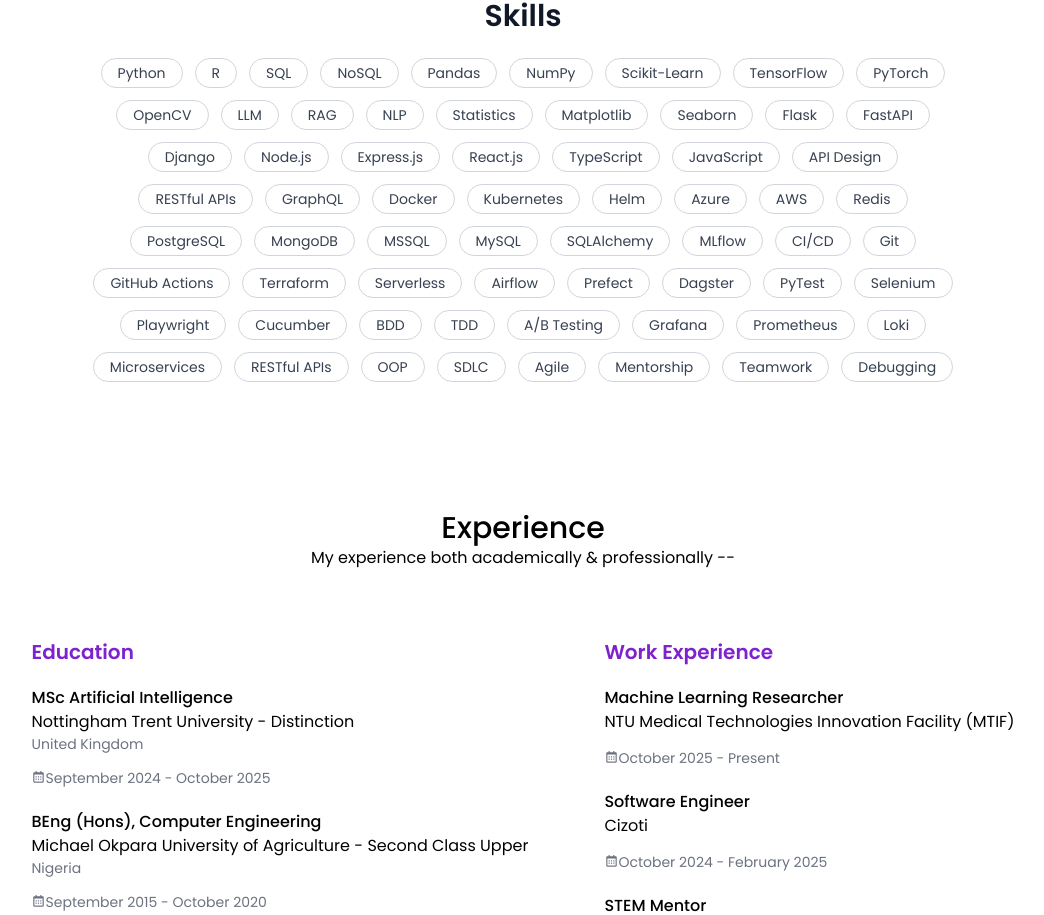
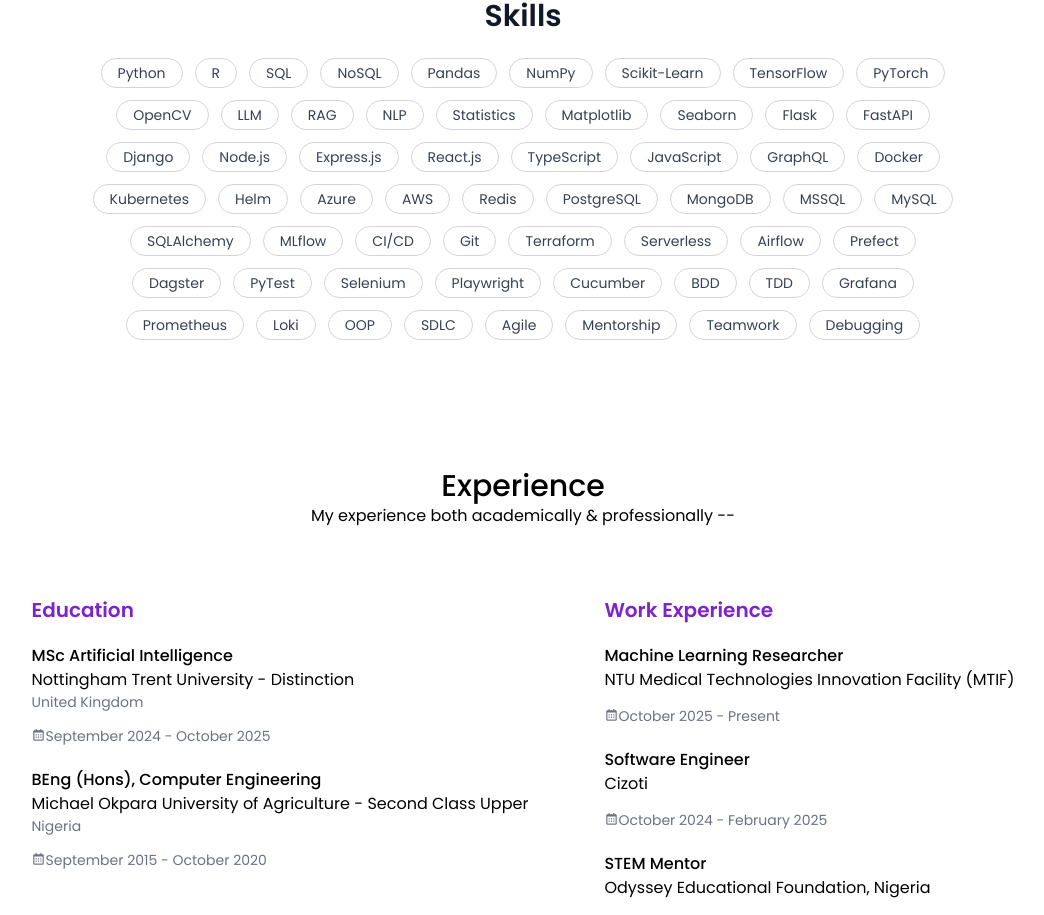
Before and after one commit to guavacoderepo/my-portfolio, a React (Vite) app: page /home in a window 1280 px wide. Shown: the part 1751-2666 px from the top of the page, without its empty margins (117-1161 px from the left). Built offline with nearby package versions, Linux system fonts and the light colour scheme.

Commit message:
new commit

```diff
--- a/src/components/Skills.jsx
+++ b/src/components/Skills.jsx
@@ -29,8 +29,6 @@
     "React.js",
     "TypeScript",
     "JavaScript",
-    "API Design",
-    "RESTful APIs",
     "GraphQL",
     "Docker",
     "Kubernetes",
@@ -48,7 +46,6 @@
     "MLflow",
     "CI/CD",
     "Git",
-    "GitHub Actions",
     "Terraform",
     "Serverless",
     "Airflow",
@@ -62,7 +59,6 @@
     "Cucumber",
     "BDD",
     "TDD",
-    "A/B Testing",
 
     // Monitoring & Observability
     "Grafana",
@@ -70,8 +66,6 @@
     "Loki",
 
     // Architectures & Design
-    "Microservices",
-    "RESTful APIs",
     "OOP",
     "SDLC",
 
```
